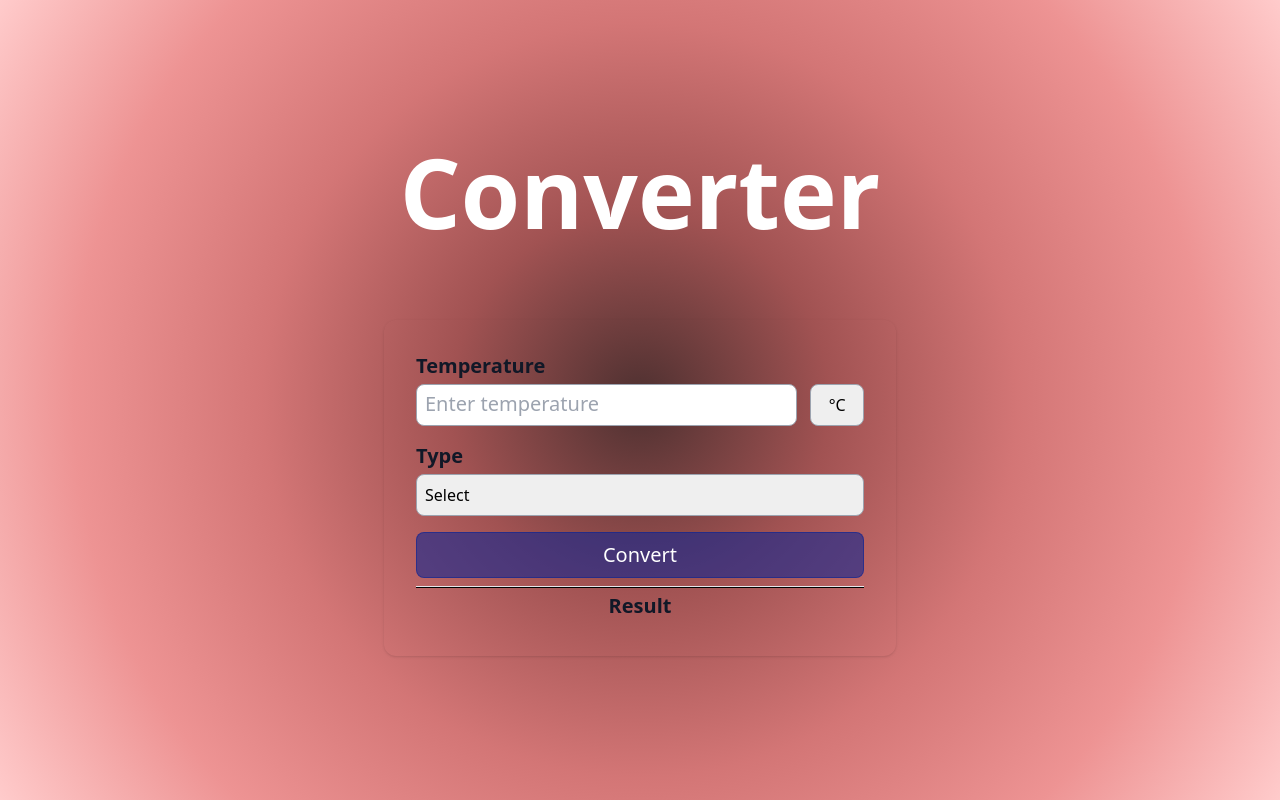
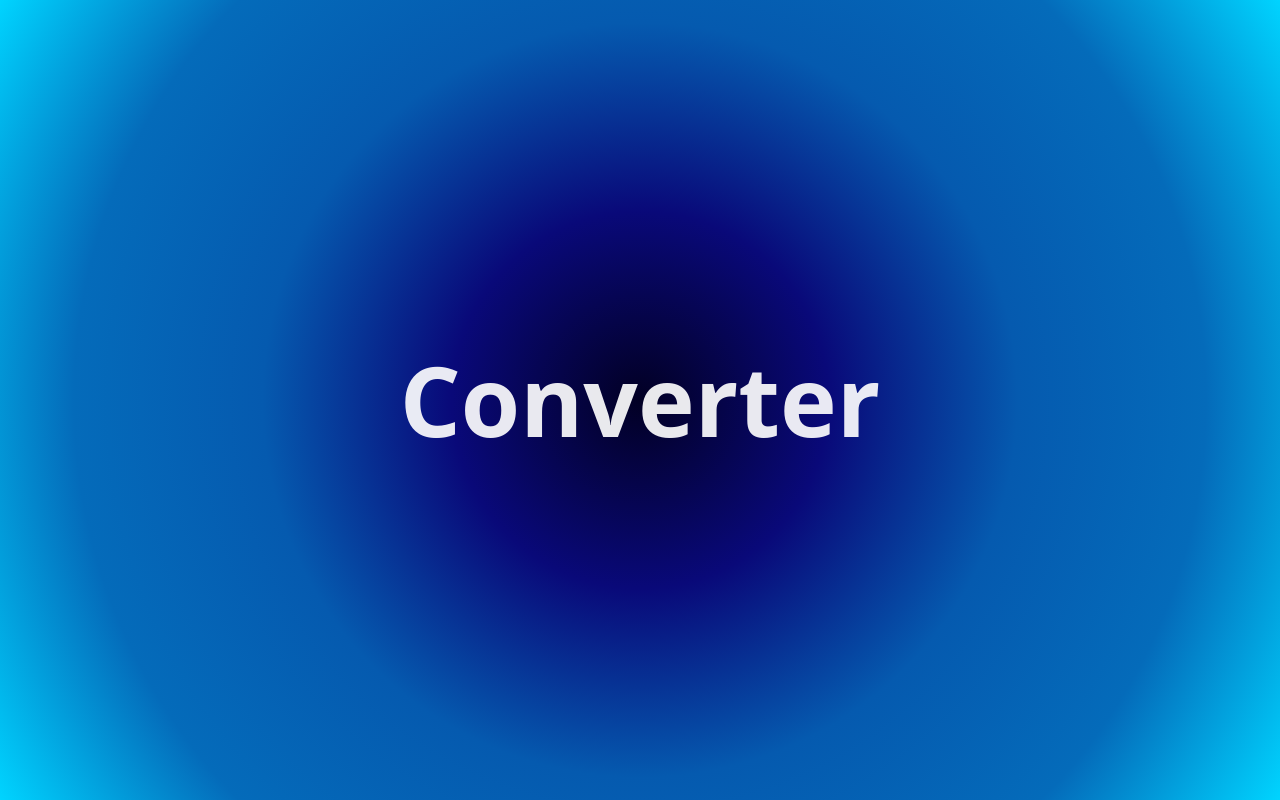
Before and after one commit to sagardwivedi/temperature-conveter, a React (Create React App) app: page / in a window 1280 px wide. Shown: the top 800 px of the page. Built offline with nearby package versions, Linux system fonts and the light colour scheme.

Commit message:
Made Visual Changes

```diff
--- a/src/App.js
+++ b/src/App.js
@@ -19,9 +19,14 @@ function App() {
     };
 
     return (
-        <div className="backg flex h-screen w-full flex-col items-center justify-center ">
-            <h1 className="mb-20 md:text-8xl text-4xl font-bold text-white">Converter</h1>
-            <section className="bg-transparent w-[90%] max-w-lg rounded-xl p-8 shadow">
+        <>
+            <div className="backg flex h-screen w-full items-center justify-center">
+                <h1 className="animate-pulse text-8xl font-bold text-white">
+                    Converter
+                </h1>
+            </div>
+            <div className="h-screen">
+                <section className="w-[90%] max-w-lg rounded-xl bg-transparent p-8">
                     <form>
                         <div className="space-y-4">
                             <div className="flex flex-col">
@@ -36,7 +41,7 @@ function App() {
                                         temperature={temperature}
                                         setTemperature={setTemperature}
                                     />
-                                <select className="mt-1 w-[12%] appearance-none rounded-lg border border-gray-400 p-2 text-center focus:outline-none">
+                                    <select className="mt-1 w-[10%] appearance-none rounded-lg border border-gray-400 p-2 text-center focus:outline-none">
                                         <option value="Cel">°C</option>
                                         <option value="Fah">F</option>
                                     </select>
@@ -47,7 +52,7 @@ function App() {
                                     Type
                                 </label>
                                 <select
-                                className="mt-1 appearance-none rounded-lg border border-gray-400 p-2 accent-purple-500 focus:outline-none"
+                                    className="mt-1 appearance-none rounded-lg border border-gray-400 p-2 focus:outline-none"
                                     value={type}
                                     onChange={(e) => settype(e.target.value)}
                                 >
@@ -70,11 +75,14 @@ function App() {
                             <span className="text-center text-xl font-semibold text-gray-900">
                                 Result
                             </span>
-                        <span className="text-center text-xl">{result}</span>
+                            <span className="text-center text-xl">
+                                {result}
+                            </span>
                         </div>
                     </form>
                 </section>
             </div>
+        </>
     );
 }
 
--- a/src/index.css
+++ b/src/index.css
@@ -4,14 +4,14 @@
 
 @layer components {
     .backg {
-        background: rgb(36, 0, 0);
+        background: rgb(2, 0, 36);
         background: radial-gradient(
             circle,
-            rgba(36, 0, 0, 0.8102591378348214) 0%,
-            rgba(121, 9, 9, 0.7010154403558299) 25%,
-            rgba(175, 5, 5, 0.5497549361541492) 50%,
-            rgba(214, 3, 3, 0.42930675688244047) 75%,
-            rgba(255, 0, 0, 0.2024160005799195) 100%
+            rgba(2, 0, 36, 1) 0%,
+            rgba(9, 9, 121, 1) 25%,
+            rgba(5, 90, 175, 1) 50%,
+            rgba(4, 107, 186, 1) 75%,
+            rgba(0, 212, 255, 1) 100%
         );
     }
 }
```
Lines whose indentation alone changed are shown as unchanged.
